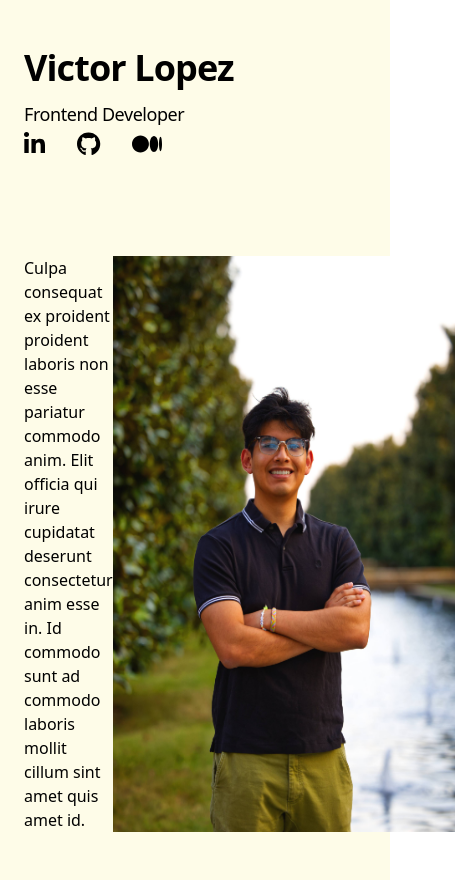
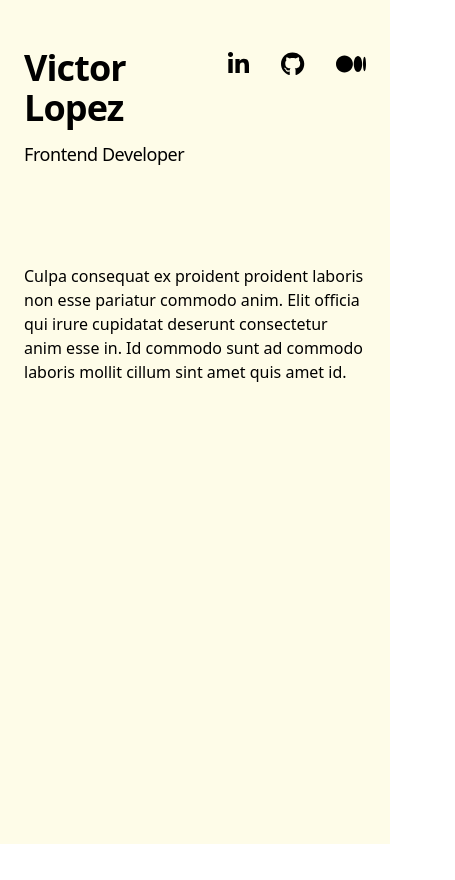
Before and after one commit to victora-lopez/portfolio, a React (Create React App) app: page / in a window 390 px wide. Shown: the whole page, 455 px wide, since content can reach past the window. After the commit the page ends 844 px from the top, so only its background shows below. Built offline with nearby package versions, Linux system fonts and the light colour scheme.

Commit message:
Style About section
Added my profile picture for the about section and
added Lorem Ipsum text as a place holder for now.
Still need to add real description for about
section and then add the technologies I know below
it. Want to add the technologies as the logos of
each one I know.

```diff
--- a/src/Components/About.js
+++ b/src/Components/About.js
@@ -5,7 +5,7 @@ function About() {
     return(
         <section className="flex ">
             <p>Culpa consequat ex proident proident laboris non esse pariatur commodo anim. Elit officia qui irure cupidatat deserunt consectetur anim esse in. Id commodo sunt ad commodo laboris mollit cillum sint amet quis amet id.</p>
-            <img src={pfp}/>
+            <img className="rounded-full hidden lg:inline" src={pfp} style={{height:150}} alt="Victor's Profile Picture"/>
         </section>
     )
 }
--- a/src/Components/Sidebar.js
+++ b/src/Components/Sidebar.js
@@ -1,10 +1,11 @@
 import { faGithub, faLinkedinIn, faMedium } from '@fortawesome/free-brands-svg-icons';
 import { FontAwesomeIcon } from '@fortawesome/react-fontawesome';
+import pfp from "../images/pfp.jpg";
 import React from 'react';
 
 function Sidebar() {
     return(
-                <header className='lg:sticky lg:top-0 lg:flex lg:min-h-screen lg:w-1/2 lg:flex-col lg:justify-between lg:py-24'>
+                <header className='lg:sticky lg:top-0 lg:flex lg:min-h-screen lg:w-1/2 lg:flex-col lg:justify-between lg:py-24 flex'>
                         <div>
                             <h1>
                                 <a href='/' className='text-4xl font-bold tracking-tight sm:text-5xl'>Victor Lopez</a>
```
Also changed, not shown: src/images/pfp.jpg.
